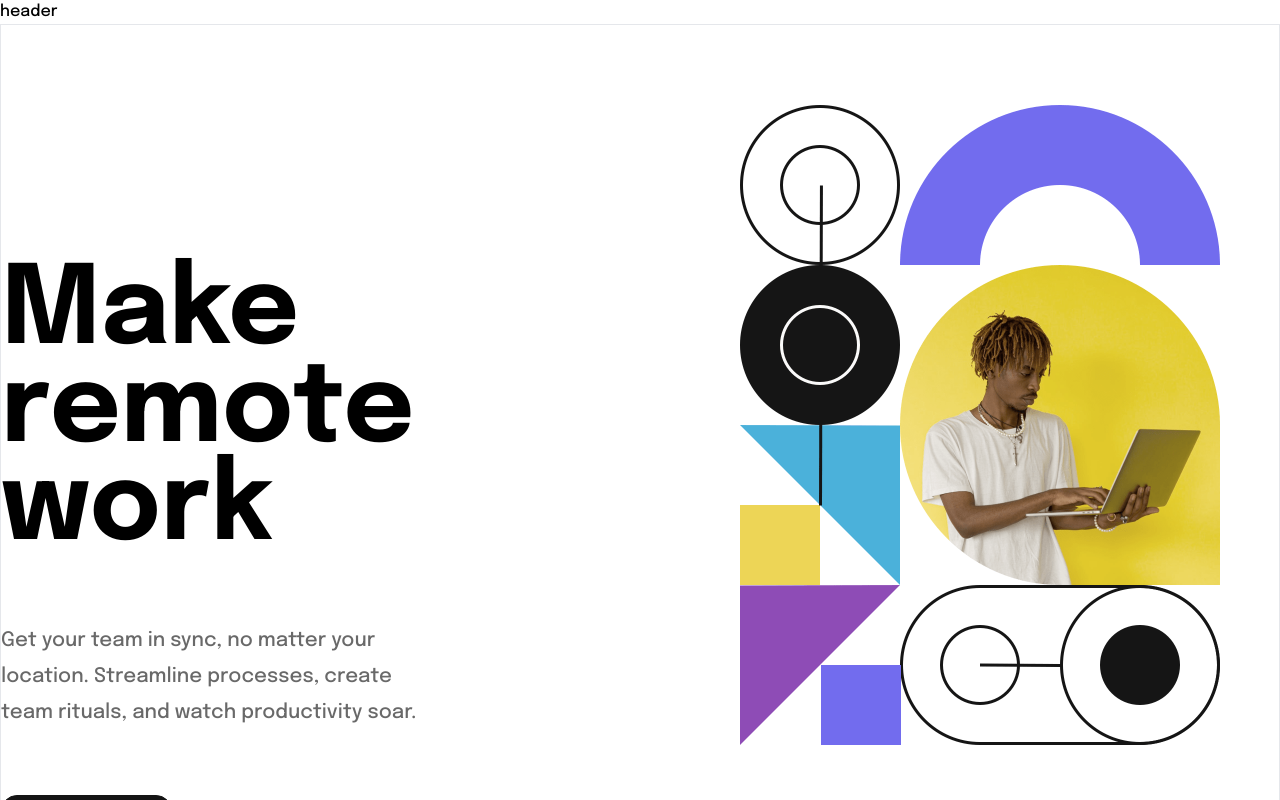
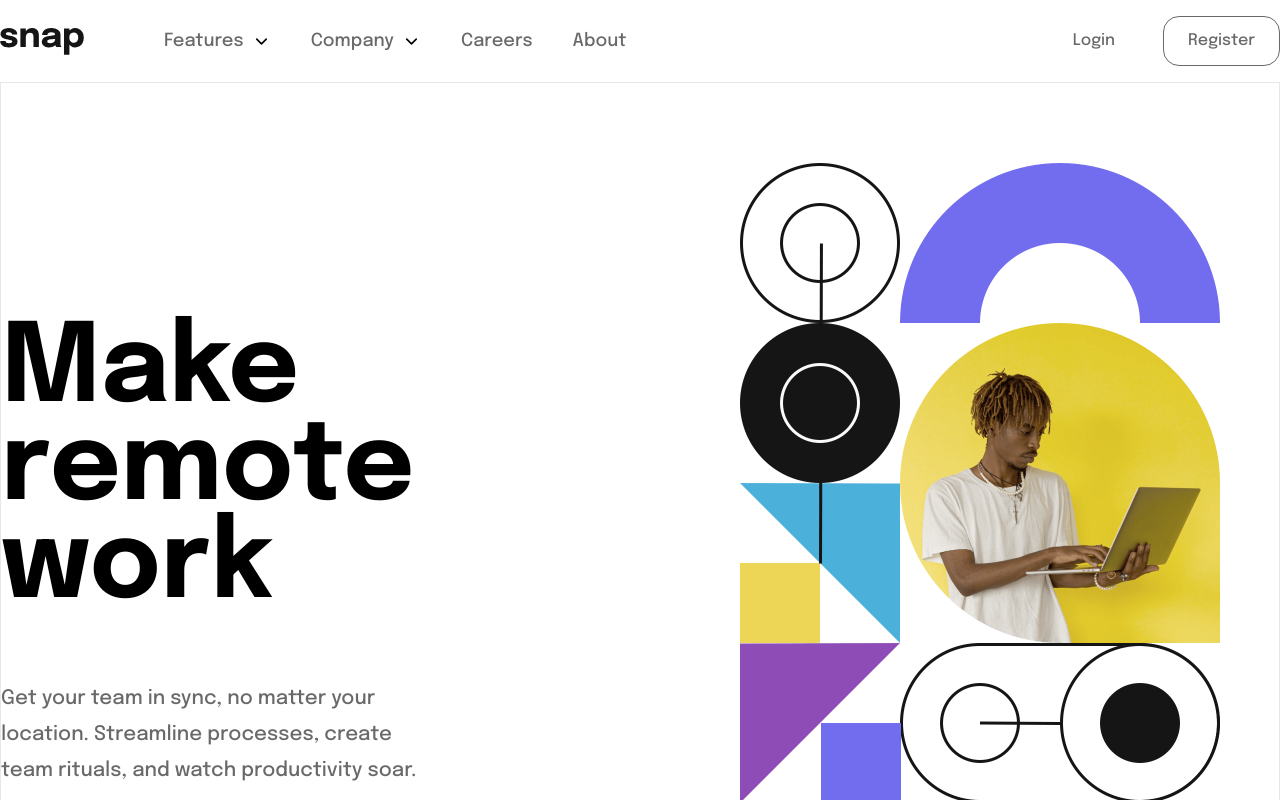
Before and after one commit to gracebir/fm-intro-section, a React (Vite) app: page / in a window 1280 px wide. Shown: the top 800 px of the page. Built offline with nearby package versions, Linux system fonts and the light colour scheme.

Commit message:
header desktop

```diff
--- a/package.json
+++ b/package.json
@@ -11,7 +11,8 @@
   },
   "dependencies": {
     "react": "^18.2.0",
-    "react-dom": "^18.2.0"
+    "react-dom": "^18.2.0",
+    "react-icons": "^4.12.0"
   },
   "devDependencies": {
     "@types/react": "^18.2.37",
--- /dev/null
+++ b/src/assets/data.js
@@ -0,0 +1,77 @@
+/** @format */
+import todoIcon from "./images/icon-todo.svg";
+import calendarIcon from "./images/icon-calendar.svg";
+import remindersIcon from "./images/icon-reminders.svg";
+import planningIcon from "./images/icon-planning.svg";
+// Features;
+// Company;
+// Careers;
+// About;
+
+export const navitems = [
+    {
+        id: 1,
+        title: "Features",
+        isDrop: true,
+        items: [
+            {
+                id: 11,
+                name: "Todo List",
+                hasIcon: true,
+                icon: todoIcon,
+            },
+            {
+                id: 12,
+                name: "Calendar",
+                hasIcon: true,
+                icon: calendarIcon,
+            },
+            {
+                id: 13,
+                name: "Reminders",
+                hasIcon: true,
+                icon: remindersIcon,
+            },
+            {
+                id: 14,
+                name: "Planning",
+                hasIcon: true,
+                icon: planningIcon,
+            },
+        ],
+    },
+    {
+        id: 2,
+        title: "Company",
+        isDrop: true,
+        items: [
+            {
+                id: 21,
+                name: "History",
+                hasIcon: false,
+            },
+            {
+                id: 23,
+                name: "Our Team",
+                hasIcon: false,
+            },
+            {
+                id: 24,
+                name: "Blog",
+                hasIcon: false,
+            },
+        ],
+    },
+    {
+        id: 3,
+        title: "Careers",
+        isDrop: false,
+        items: [],
+    },
+    {
+        id: 4,
+        title: "About",
+        isDrop: false,
+        items: [],
+    },
+];
--- a/src/components/Header.jsx
+++ b/src/components/Header.jsx
@@ -1,17 +1,38 @@
 /** @format */
 
 import React from "react";
-
-// Features;
-// Company;
-// Careers;
-// About;
+import Button from "./elements/Button";
+import Dropdown from "./elements/Dropdown";
+import logo from "../assets/images/logo.svg";
+import { navitems } from "../assets/data";
 
 // Login;
 // Register;
 
 const Header = () => {
-    return <div>header</div>;
+    return (
+        <header className='py-4'>
+            <div className='flex justify-between max-w-[1950px] mx-auto items-center'>
+                <div className='flex gap-20 items-center'>
+                    <img src={logo} alt='logo' />
+                    <div className='lg:flex hidden gap-10'>
+                        {navitems.map((item) => (
+                            <Dropdown
+                                key={item.id}
+                                items={item.items}
+                                text={item.title}
+                                isDrop={item.isDrop}
+                            />
+                        ))}
+                    </div>
+                </div>
+                <div className='lg:flex hidden items-center gap-6'>
+                    <Button text='Login' />
+                    <Button text='Register' isActive={true} />
+                </div>
+            </div>
+        </header>
+    );
 };
 
 export default Header;
--- a/src/components/elements/Button.jsx
+++ b/src/components/elements/Button.jsx
@@ -2,8 +2,16 @@
 
 import React from "react";
 
-const Button = () => {
-    return <div></div>;
+const Button = ({ isActive = false, text }) => {
+    return (
+        <button
+            className={`${
+                isActive ? "border" : "border-none"
+            } px-6 py-3 border-medium-gray rounded-2xl text-medium-gray hover:border-almost-black hover:text-almost-black`}
+        >
+            {text}
+        </button>
+    );
 };
 
 export default Button;
--- a/src/components/elements/Dropdown.jsx
+++ b/src/components/elements/Dropdown.jsx
@@ -1,9 +1,42 @@
 /** @format */
 
 import React from "react";
+import { LuChevronDown } from "react-icons/lu";
 
-const Dropdown = () => {
-    return <div></div>;
+const Dropdown = ({ isDrop = false, items = [], text }) => {
+    return (
+        <div className='group relative'>
+            <a href='#' className='flex  items-center gap-2'>
+                <span className='text-base lg:text-lg text-medium-gray hover:text-almost-black duration-300'>
+                    {text}
+                </span>
+                {isDrop && (
+                    <LuChevronDown
+                        className='group-hover:rotate-180 duration-300 transition-transform'
+                        size={19}
+                    />
+                )}
+            </a>
+            {isDrop && (
+                <div className='hidden absolute top-6 min-w-[150px] left-0 right-0 bg-almost-white shadow-2xl group-hover:flex flex-col gap-2 px-8 py-6 rounded-xl z-30'>
+                    {items.map((item) => (
+                        <a
+                            href='#'
+                            key={item.id}
+                            className='flex flex-row items-center gap-3'
+                        >
+                            {item.hasIcon && (
+                                <img src={item.icon} alt={item.name} />
+                            )}
+                            <span className='whitespace-nowrap text-medium-gray'>
+                                {item.name}
+                            </span>
+                        </a>
+                    ))}
+                </div>
+            )}
+        </div>
+    );
 };
 
 export default Dropdown;
```
Also changed, not shown: 1 other file (tests, documents, lock files or other folders).
